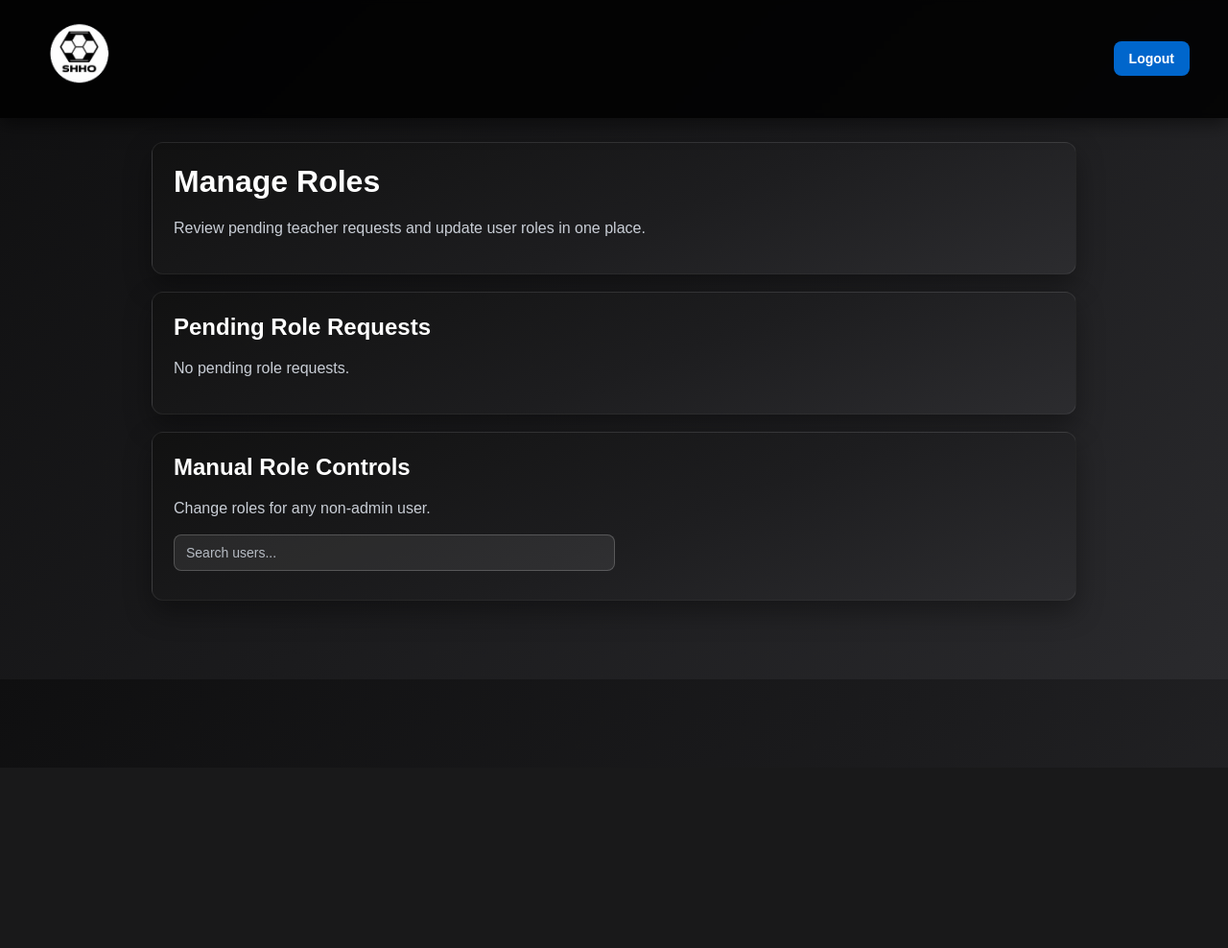
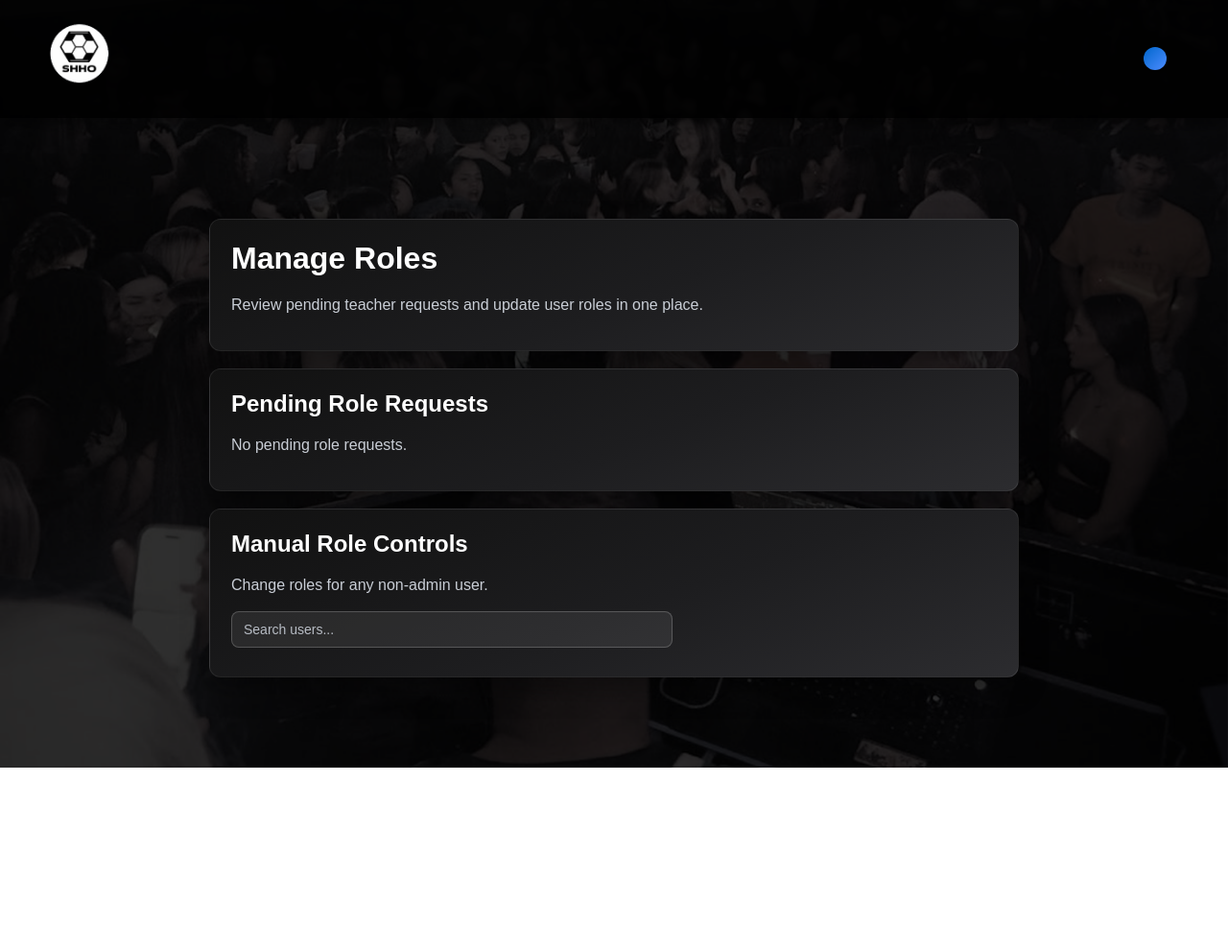
Before and after one commit to sidluthra1/djschedulerSHHO, a Django app: template users/templates/users/manage_roles.html in a window 1280 px wide. Shown: the whole page at 96% size. Before the commit the page ends 708 px from the top, so only its background shows below. Run offline with Django 5.2, Linux system fonts and the light colour scheme; the template is opened without the code that fills it, so the values that code supplies are empty.

Commit message:
Updated UI for Admin page

```diff
--- a/users/templates/users/manage_roles.html
+++ b/users/templates/users/manage_roles.html
@@ -11,11 +11,30 @@
 }
 body {
     margin: 0;
-    padding-top: 120px;
     font-family: Arial, sans-serif;
-    background: linear-gradient(135deg, #0f0f10, #1b1b1d, #2a2a2d);
     color: #e5e7eb;
+    padding: 200px;
 }
+
+.bg-image{
+    position: fixed;
+    top: 0;
+    left: 0;
+    width: 100%;
+    height: 100%;
+    object-fit: cover;
+    object-position: center 75%;
+    z-index: -2;
+
+}
+body::before{
+    content: "";
+    position: fixed;
+    inset: 0;
+    background: rgba(0,0,0,0.75);
+    z-index: -1;
+}
+
 .top-bar {
     width: 100%;
     display: flex;
@@ -173,7 +192,13 @@
     outline: none;
     border-color: #0066cc;
 }
-.primary-btn {
+
+.select-input option {
+    background: #ffffff;
+    color: #000000;
+}
+
+.btn-primary {
     display: inline-block;
     padding: 10px 16px;
     border-radius: 8px;
@@ -186,7 +211,7 @@
     font-size: 14px;
     transition: 0.2s ease;
 }
-.primary-btn:hover {
+.btn-primary:hover {
     background: #0052a3;
 }
 .search-bar {
@@ -224,6 +249,170 @@
     color: #e5e7eb;
     font-weight: 500;
 }
+
+ /* ===== TOP BAR ===== */
+.top-bar {
+     width: 100%;
+    display: flex;
+    justify-content: space-between;
+    align-items: center;
+    padding: 16px 40px;
+
+    background: rgba(0, 0, 0, 0.85);
+    backdrop-filter: blur(2px);
+
+    border-bottom: 1px solid rgba(0, 0, 0, 0.08);
+
+    box-shadow: 0 6px 18px rgba(0,0,0,0.5);
+
+    position: fixed;
+    top: 0;
+    left: 0;
+    right: 0;
+    z-index: 1000;
+}
+
+
+.nav-left {
+    display: flex;
+    align-items: center;
+    gap: 5px;
+}
+.brand-link {
+    color: #ffffff;
+    font-weight: 700;
+    letter-spacing: 1px;
+}
+.nav-buttons {
+    display: flex;
+    gap: 14px;
+    flex-wrap: wrap;
+    align-items: center;
+    justify-content: flex-end;
+}
+.nav-right {
+    display: flex;
+    align-items: center;
+    margin-left: auto;
+}
+.profile-menu {
+    position: relative;
+    display: flex;
+    align-items: center;
+}
+.profile-chip {
+    display: inline-flex;
+    align-items: center;
+    gap: 8px;
+    padding: 10px 16px;
+    border-radius: 999px;
+    background: rgba(0, 0, 0, 0.08);
+    border: 0px solid rgba(0, 0, 0, 0.14);
+    cursor: pointer;
+    font: inherit;
+    text-align: left;
+}
+.profile-chip:focus-visible {
+    outline: 2px solid #7cb6ff;
+    outline-offset: 2px;
+}
+.profile-chip,
+.profile-chip:active,
+.profile-chip:visited {
+    text-decoration: none;
+    color: #ffffff;
+    transition: 0.2s ease;
+}
+
+
+.profile-chip-avatar {
+    width: 30px;
+    height: 30px;
+    border-radius: 50%;
+    object-fit: cover;
+    border: 1px solid rgba(255, 255, 255, 0.24);
+    flex-shrink: 0;
+    background: rgba(255, 255, 255, 0.12);
+}
+.profile-chip-fallback {
+    width: 24px;
+    height: 24px;
+    border-radius: 50%;
+    display: inline-flex;
+    align-items: center;
+    justify-content: center;
+    background: linear-gradient(135deg, #0066cc, #4d8cff);
+    color: #ffffff;
+    font-weight: 700;
+    font-size: 12px;
+    flex-shrink: 0;
+}
+.profile-chip-name {
+    font-size: 17px;
+    font-weight: 600;
+    line-height: 1;
+    color: #ffffff;
+}
+.profile-dropdown {
+    position: absolute;
+    top: calc(100% + 10px);
+    right: 0;
+    min-width: 180px;
+    padding: 8px;
+    border-radius: 14px;
+    background: rgba(18, 18, 20, 0.98);
+    border: 1px solid rgba(255, 255, 255, 0.12);
+    box-shadow: 0 16px 32px rgba(0, 0, 0, 0.45);
+    display: none;
+    z-index: 1100;
+}
+.profile-menu.open .profile-dropdown {
+    display: block;
+}
+.profile-dropdown a {
+    display: flex;
+    align-items: center;
+    width: 100%;
+    padding: 10px 12px;
+    border-radius: 10px;
+    color: #ffffff;
+    text-decoration: none;
+    font-weight: 600;
+    font-size: 14px;
+}
+
+.profile-dropdown a.logout-link {
+    color: #ff5c5c;
+}
+.profile-dropdown-divider {
+    height: 1px;
+    margin: 6px 4px;
+    background: rgba(255, 255, 255, 0);
+
+}
+.primary-btn,
+.secondary-btn {
+    padding: 10px 16px;
+    border-radius: 8px;
+    text-decoration: none;
+    font-weight: 600;
+    font-size: 17px;
+    transition: 0.2s ease;
+    display: inline-block;
+}
+.primary-btn {
+    background: transparent;
+    color: #ffffff;
+    border: none;
+}
+
+.secondary-btn {
+    background: transparent;
+    color: #ffffff;
+    border: none;
+
+}
+
 @media (max-width: 760px) {
     .top-bar {
         padding: 15px 20px;
@@ -242,17 +431,37 @@
         grid-template-columns: 1fr;
     }
 }
+
+
 </style>
 </head>
 <body>
-<div class="top-bar">
+<img src="{% static 'images/djbackground3.png' %}" class="bg-image">
+
+    <div class="top-bar">
     <div class="nav-left">
         <a href="{% url 'index' %}" class="brand-link">
-            <img src="{% static 'images/shhoLogo.png' %}" style="height:85px;width:85px;object-fit:contain;border-radius:14px;" alt="SHHO logo">
+            <img src="{% static 'images/shhoLogo.png' %}" style="height:85px;width:85px;object-fit:contain;border-radius:20px;">
         </a>
     </div>
     <div class="nav-right">
-        <a href="{% url 'account_logout' %}" class="secondary-btn" style="background:#0066cc;color:#fff;border:#0066cc;text-decoration:none;display:inline-block;">Logout</a>
+        <div class="nav-buttons">
+
+            <div class="profile-menu">
+                <button id="profileMenuButton" class="profile-chip" type="button">
+                    {% if request.user.profile.profile_picture %}
+                    <img class="profile-chip-avatar" src="{{ request.user.profile.profile_picture.url }}">
+                    {% else %}
+                    <span class="profile-chip-fallback">{{ request.user.username|first|upper }}</span>
+                    {% endif %}
+                    <span class="profile-chip-name">{{ request.user.username }}</span>
+                </button>
+
+                <div class="profile-dropdown" id="profileDropdown">
+                    <a href="{% url 'account_logout' %}" class="logout-link">Log out</a>
+                </div>
+            </div>
+        </div>
     </div>
 </div>
 
@@ -337,7 +546,7 @@
                 <option value="teacher" {% if user.role == "teacher" %}selected{% endif %}>DJ</option>
                 <option value="producer" {% if user.role == "producer" %}selected{% endif %}>Producer</option>
             </select>
-            <button type="submit" class="primary-btn">Update</button>
+            <button type="submit" class="btn-primary">Update</button>
         </form>
         {% endfor %}
     </div>
@@ -360,6 +569,23 @@
             });
         });
     });
+const profileMenuButton = document.getElementById("profileMenuButton");
+const profileDropdown = document.getElementById("profileDropdown");
+const profileMenu = document.querySelector(".profile-menu");
+
+if (profileMenuButton && profileDropdown && profileMenu) {
+    const closeProfileMenu = () => {
+        profileMenu.classList.remove("open");
+    };
+
+    profileMenuButton.addEventListener("click", function (event) {
+        event.stopPropagation();
+        profileMenu.classList.toggle("open");
+    });
+
+    document.addEventListener("click", closeProfileMenu);
+}
+
 </script>
 </body>
 </html>
```
